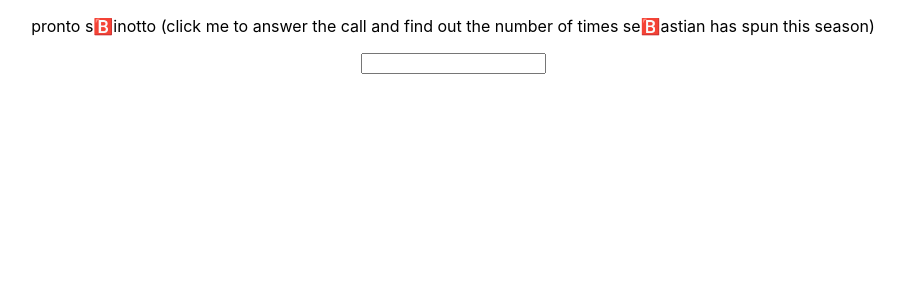
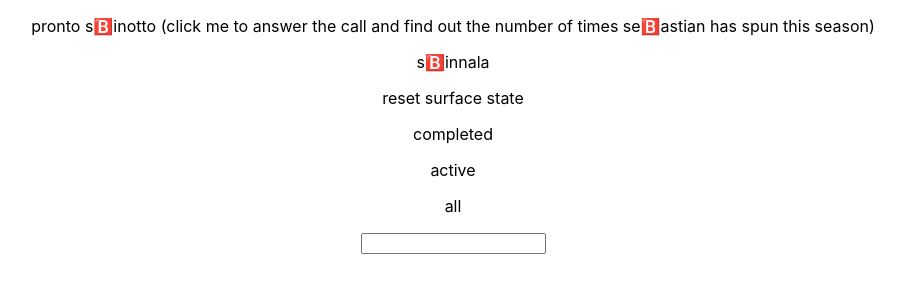
Before and after one commit to AndroidLollipop/todoexperiments, a React (Create React App) app in the folder react-callbag/todo-react-callbag/: page / in a window 1280 px wide. Shown: the top 300 px of the page, without its empty margins (187-1092 px from the left). Built offline with nearby package versions, Linux system fonts and the light colour scheme.

Commit message:
new features

```diff
--- a/react-callbag/todo-react-callbag/src/App.js
+++ b/react-callbag/todo-react-callbag/src/App.js
@@ -26,8 +26,28 @@ class App extends React.Component {
         <p onClick = {() => Registry.Dispatch({
           ACTION: "newtodo",
           PARAMETERS: "s🅱️innala"
-        })}>
-          {this.state.todos.map(x => (<p>
+        })}>s🅱️innala</p>
+        <p onClick = {() => Registry.Dispatch({
+          ACTION: "reset"
+        })}>reset surface state</p>
+        <p onClick = {() => Registry.Dispatch({
+          ACTION: "filter",
+          PARAMETERS: "completed"
+        })}>completed</p>
+        <p onClick = {() => Registry.Dispatch({
+          ACTION: "filter",
+          PARAMETERS: "active"
+        })}>active</p>
+        <p onClick = {() => Registry.Dispatch({
+          ACTION: "filter",
+          PARAMETERS: "all"
+        })}>all</p>
+        {/*this may seem unnecessary but we want the filter state to be restored on launch as well*/}
+        <p>
+          {this.state.todos.map((x, index) => ({...x, index: index})).filter(x => this.state.filter === "all" || x.state === this.state.filter).map(x => (<p onClick = {() => Registry.Dispatch({
+            ACTION: "togglecomplete",
+            PARAMETERS: x.index
+          })}>
             {x.todoText}
           </p>))}
         </p>
--- a/react-callbag/todo-react-callbag/src/Logic.js
+++ b/react-callbag/todo-react-callbag/src/Logic.js
@@ -18,14 +18,15 @@ const mapState = (func, initial) => {
 } // could have done this better i admit
 const InterCallbag = Callbags.factoryFromCallback()
 Registry.Dispatch = SourceFromCallback.callback
-Registry.Firehose = mapSponge((state, dispatched) => {
+Registry.Firehose = Callbags.map(x => (localStorage.setItem('storage', JSON.stringify(x)), x))(mapSponge((state, dispatched) => {
   if (dispatched.ACTION === "newtodo") {
     return {
       ...state,
       todos: [
         ...state.todos,
         {
-          todoText: dispatched.PARAMETERS
+          todoText: dispatched.PARAMETERS,
+          state: "active"
         }
       ]
     }
@@ -45,7 +46,8 @@ Registry.Firehose = mapSponge((state, dispatched) => {
       todos: [
         ...state.todos,
         {
-          todoText: state.inputValue
+          todoText: state.inputValue,
+          state: "active"
         }
       ],
       inputValue: ""
@@ -53,6 +55,28 @@ Registry.Firehose = mapSponge((state, dispatched) => {
   }
   else if (dispatched.ACTION === "toggleinterval") {
     InterCallbag.callback(1)
+  }
+  else if (dispatched.ACTION === "filter") {
+    return {
+      ...state,
+      filter: dispatched.PARAMETERS
+    }
+  }
+  else if (dispatched.ACTION === "togglecomplete") {
+    const index = dispatched.PARAMETERS
+    const item = state.todos[index]
+    const newTodos = [...state.todos]
+    newTodos[index] = {
+      ...item,
+      state: item.state === "active" ? "completed" : "active"
+    }
+    return {
+      ...state,
+      todos: newTodos
+    }
+  }
+  else if (dispatched.ACTION === "reset") {
+    return Registry.getDefaultState()
   }
   //contingency fallback to avoid erasing state
   return state
@@ -71,4 +95,4 @@ Registry.Firehose = mapSponge((state, dispatched) => {
     return [current, Callbags.signalIgnore]
   }, false)(Callbags.mergeSources(Callbags.map(x => ({streamid: 2, value: x}))(InterCallbag.callbag),
     Callbags.map(x => ({streamid: 1, value: x}))(Callbags.rangeInterval(1, 0, 1000))))
-)))
+))))
--- a/react-callbag/todo-react-callbag/src/Registry.js
+++ b/react-callbag/todo-react-callbag/src/Registry.js
@@ -1,6 +1,8 @@
 const Registry = {}
+Registry.getDefaultState = () => ({todos: [], inputValue: "", filter: "all"})
 Registry.getInitialState = () => {
   //groundwork for storing todos in cookies etc
-  return {todos: [], inputValue: ""}
+  const storage = localStorage.getItem("storage")
+  return storage !== null ? JSON.parse(storage) : Registry.getDefaultState()
 }
 export default Registry
```
